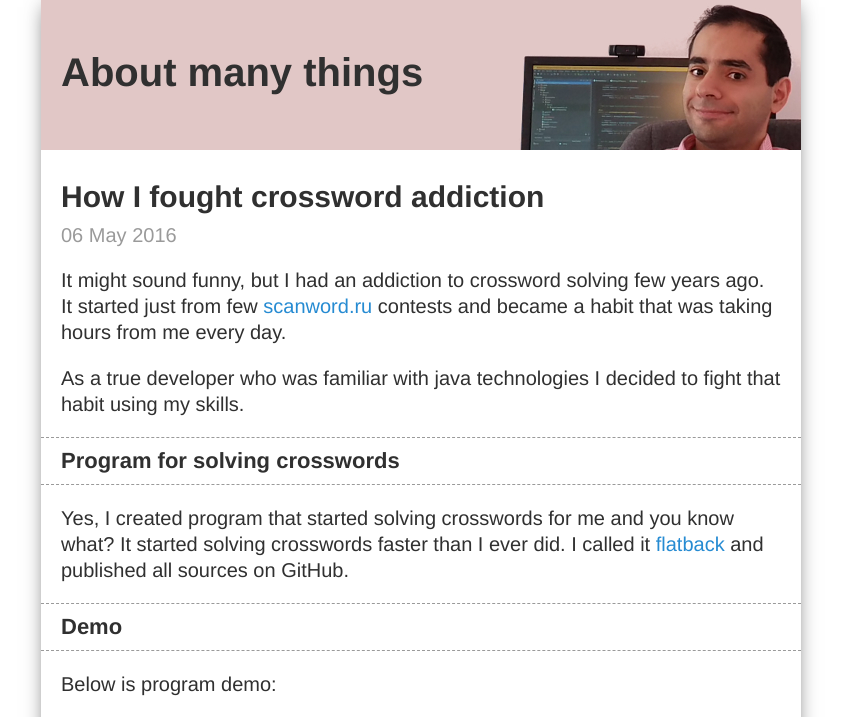
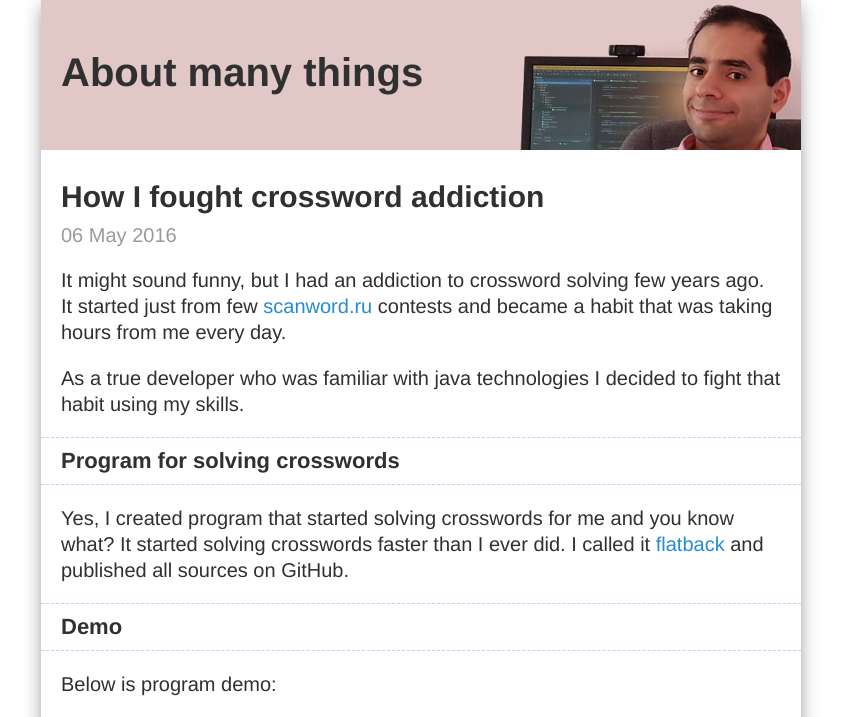
Before and after one commit to gevorg/gevorg.github.io, a Jekyll site: the page built from _posts/2016-05-06-How I fought crossword addiction.md, in a window 1280 px wide. Shown: the top 717 px of the page, without its empty margins (219-1060 px from the left). Built offline with Jekyll 4.4.1, drawn with Linux system fonts in a browser that asks for light colours; comment, search, counter and statistics services are not loaded; grey boxes are pictures that could not be loaded.

Commit message:
Nicer borders.

```diff
--- a/css/styles.css
+++ b/css/styles.css
@@ -43,10 +43,10 @@ summary {
 
 h2 {
     font-size: 22px;
-    margin: 10px -20px;
+    margin: 0 -20px;
     padding: 10px 20px;
-    border-top: 1px dashed #9a9a9a;
-    border-bottom: 1px dashed #9a9a9a;
+    border-top: 1px dashed #b3d4fc;
+    border-bottom: 1px dashed #b3d4fc;
 }
 
 h1 {
@@ -121,7 +121,7 @@ section.post .wrap img {
 }
 
 section.post:not(:first-of-type) {
-    border-top: 1px dashed #9a9a9a;
+    border-top: 1px dashed #b3d4fc;
 }
 
 section.post header, section.post header a, section.post header h1 {
```
